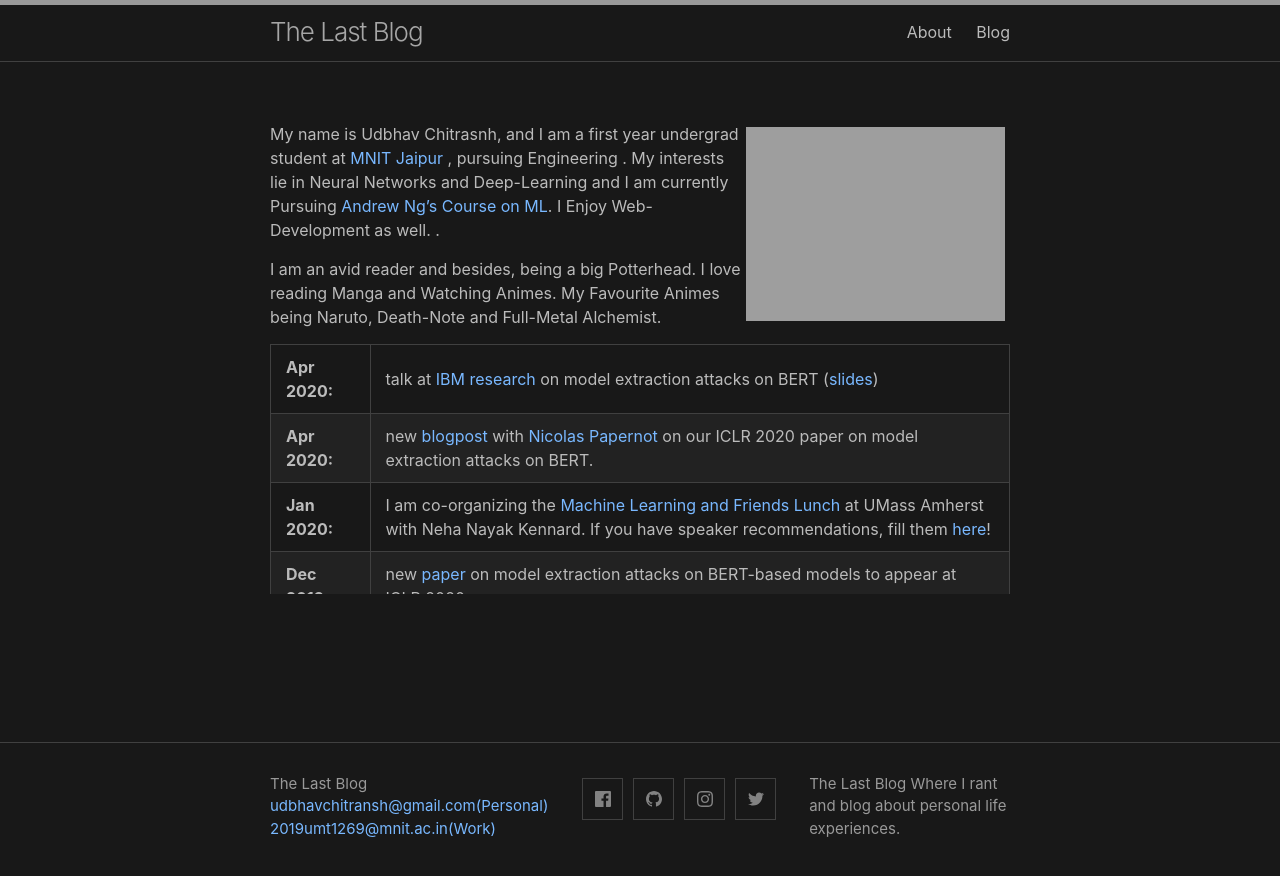
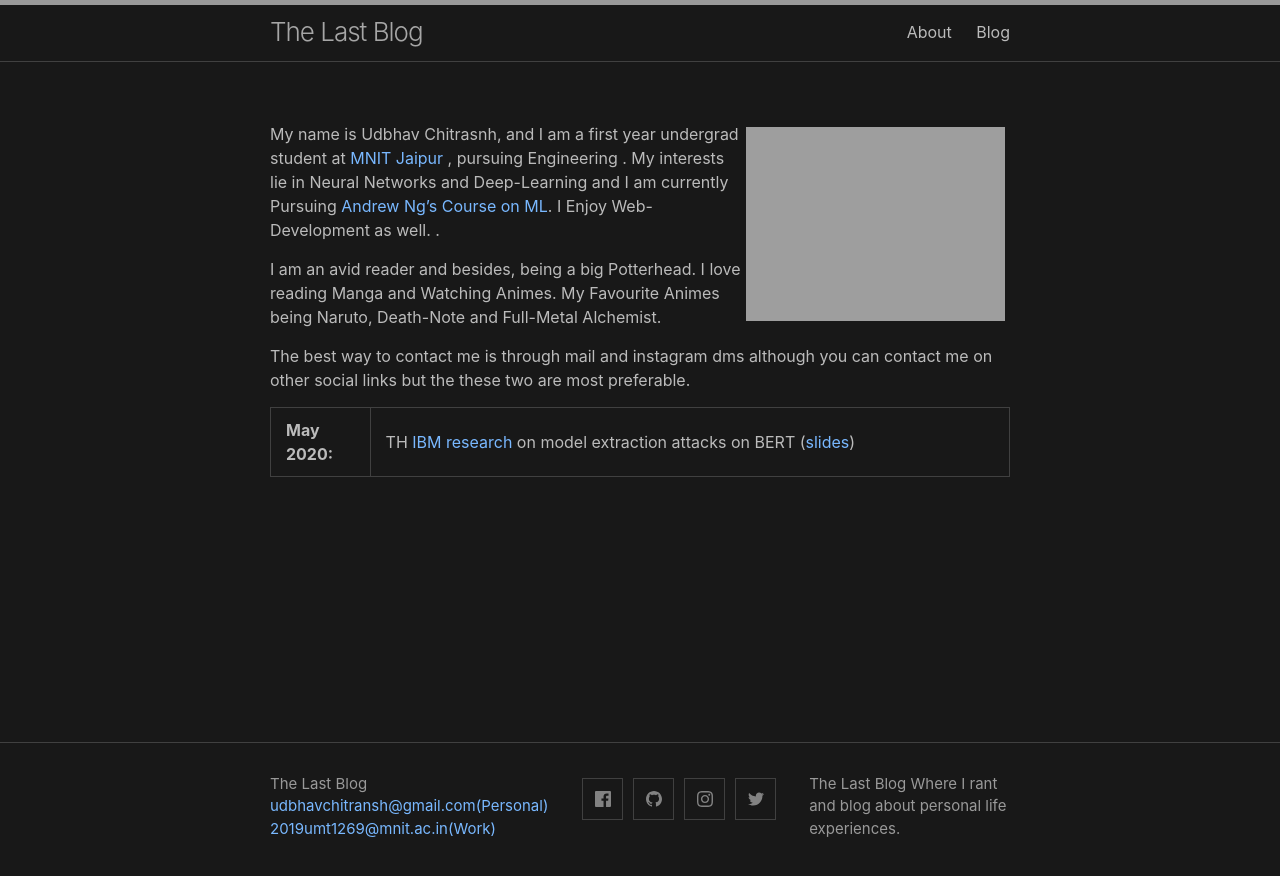
Before and after one commit to udbhavc/udbhavc.github.io, a Jekyll site: the page built from index.markdown, in a window 1280 px wide. Shown: the top 876 px of the page. Built offline with Jekyll 4.4.1, drawn with Linux system fonts in a browser that asks for light colours; comment, search, counter and statistics services are not loaded.

Commit message:
Update index.markdown

```diff
--- a/index.markdown
+++ b/index.markdown
@@ -13,11 +13,10 @@ My interests lie in Neural Networks and Deep-Learning and I am currently Pursuin
 I am an avid reader and besides, being a big Potterhead. I love reading Manga and Watching Animes.
 My Favourite Animes being Naruto, Death-Note and Full-Metal Alchemist.
 
+The best way to contact me is through mail and instagram dms although you can contact me on other social links but the these two are most preferable.
+
 <div style="height:250px;overflow:auto;">
 <table>
 <col width="100px">
 <col width="650px">
-<tr><td><b>Apr 2020:</b></td><td>talk at <a href="https://www.research.ibm.com/">IBM research</a> on model extraction attacks on BERT (<a href="https://docs.google.com/presentation/d/1emJb07ER8Gje6PGauIU--t0DCgvECJlnjVQfv9rOUkM/edit">slides</a>)</td></tr>
-<tr><td><b>Apr 2020:</b></td><td>new <a href="http://www.cleverhans.io/2020/04/06/stealing-bert.html">blogpost</a> with <a href="https://www.papernot.fr">Nicolas Papernot</a> on our ICLR 2020 paper on model extraction attacks on BERT.</td></tr>
-<tr><td><b>Jan 2020:</b></td><td>I am co-organizing the <a href="https://umass-mlfl.github.io/">Machine Learning and Friends Lunch</a> at UMass Amherst with Neha Nayak Kennard. If you have speaker recommendations, fill them <a href="https://docs.google.com/forms/d/e/1FAIpQLSe2gqWTn4UXWqxbuLB1EPcuLBO7hP3aXh-ZluMvJsxL-hHI2Q/viewform">here</a>!</td></tr>
-<tr><td><b>Dec 2019:</b></td><td> new <a href="https://arxiv.org/abs/1910.12366">paper</a> on model extraction attacks on BERT-based models to appear at ICLR 2020.</td></tr>
+<tr><td><b>May 2020:</b></td><td>TH <a href="https://www.research.ibm.com/">IBM research</a> on model extraction attacks on BERT (<a href="https://docs.google.com/presentation/d/1emJb07ER8Gje6PGauIU--t0DCgvECJlnjVQfv9rOUkM/edit">slides</a>)</td></tr>
```
